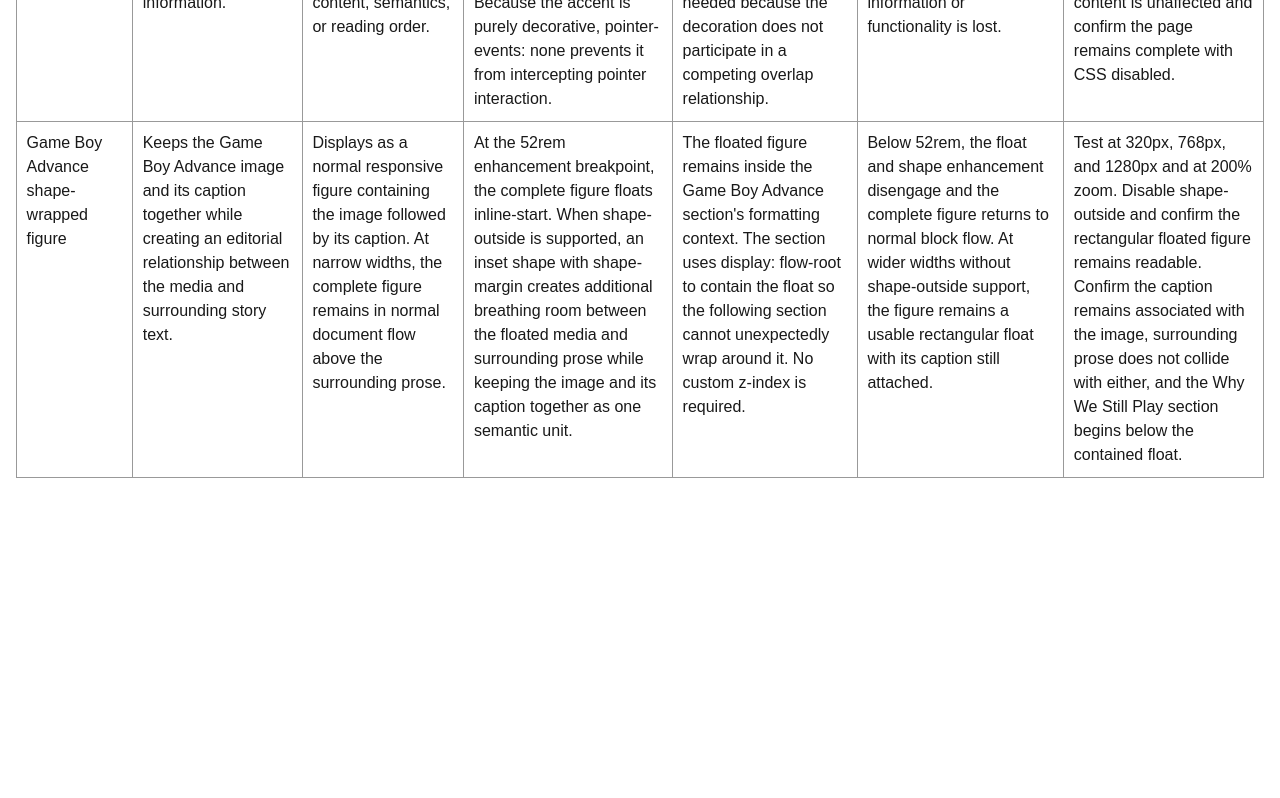
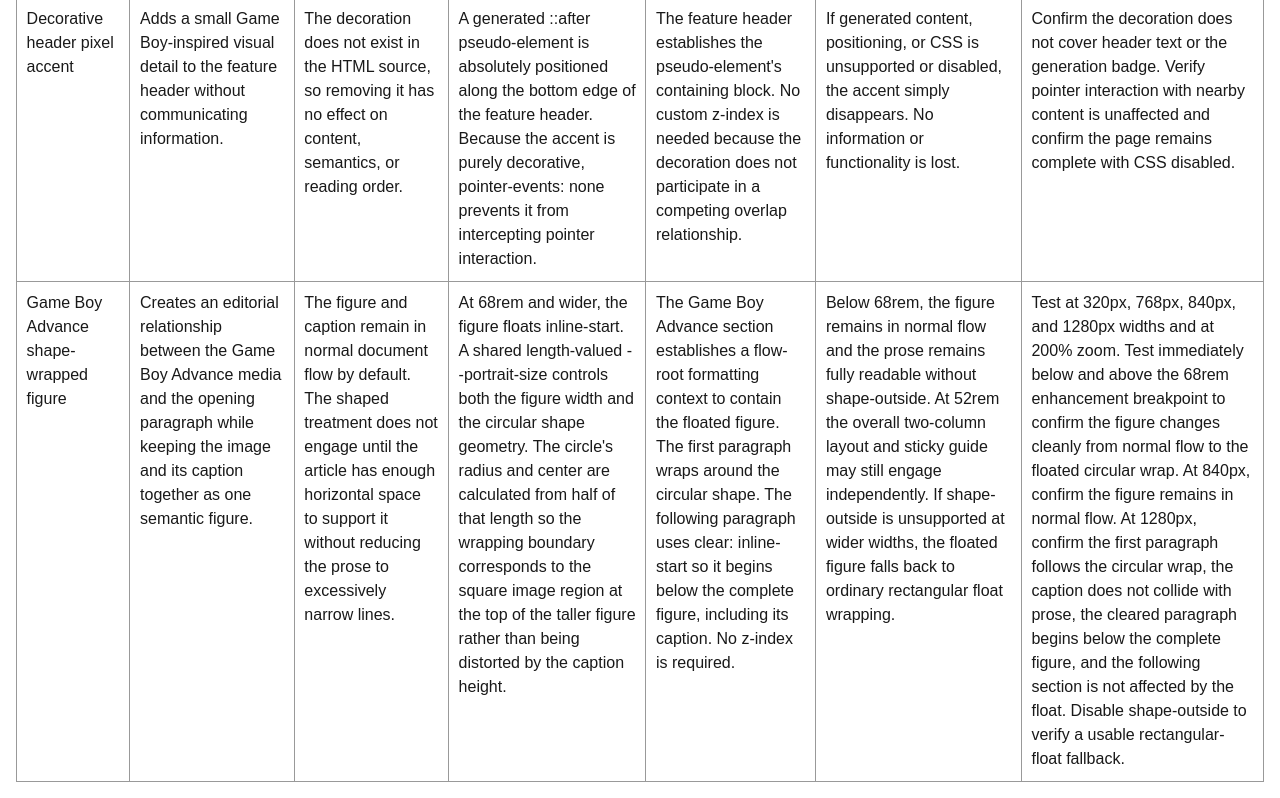
Before and after one commit to daddykeat/the-forgotten-handheld-feauture-story, a plain HTML site: page composition-plan.html in a window 1280 px wide. Shown: the part 1279-2077 px from the top of the page. Before the commit the page ends 1773 px from the top, so only its background shows below. Drawn offline with Linux system fonts and the light colour scheme.

Commit message:
Refine responsive shape wrap and document breakpoint testing

```diff
--- a/composition-plan.html
+++ b/composition-plan.html
@@ -41,6 +41,16 @@
             This plan documents each positioned, layered, clipped, rounded,
             or shape-wrapped element used in The Forgotten Handheld. Rows are
             updated as each enhancement is implemented and tested.
+        </p>
+
+        <p>
+            <strong>Implementation note:</strong>
+            Testing showed that the shaped media treatment required more
+            horizontal space than the primary two-column layout. The page grid
+            therefore begins at 52rem, while the Game Boy Advance float and
+            shape-outside enhancement begin at 68rem. This keeps the enhancement
+            content-driven and prevents narrow text wrapping near the primary
+            layout breakpoint.
         </p>
 
         <table>
@@ -242,50 +252,55 @@
                     <td>Game Boy Advance shape-wrapped figure</td>
 
                     <td>
-                        Keeps the Game Boy Advance image and its caption
-                        together while creating an editorial relationship
-                        between the media and surrounding story text.
+                        Creates an editorial relationship between the Game Boy Advance
+                        media and the opening paragraph while keeping the image and its
+                        caption together as one semantic figure.
                     </td>
 
                     <td>
-                        Displays as a normal responsive figure containing the
-                        image followed by its caption. At narrow widths, the
-                        complete figure remains in normal document flow above
-                        the surrounding prose.
+                        The figure and caption remain in normal document flow by default.
+                        The shaped treatment does not engage until the article has enough
+                        horizontal space to support it without reducing the prose to
+                        excessively narrow lines.
                     </td>
 
                     <td>
-                        At the 52rem enhancement breakpoint, the complete
-                        figure floats inline-start. When shape-outside is
-                        supported, an inset shape with shape-margin creates
-                        additional breathing room between the floated media
-                        and surrounding prose while keeping the image and its
-                        caption together as one semantic unit.
+                        At 68rem and wider, the figure floats inline-start. A shared
+                        length-valued --portrait-size controls both the figure width and
+                        the circular shape geometry. The circle's radius and center are
+                        calculated from half of that length so the wrapping boundary
+                        corresponds to the square image region at the top of the taller
+                        figure rather than being distorted by the caption height.
                     </td>
 
                     <td>
-                        The floated figure remains inside the Game Boy Advance
-                        section's formatting context. The section uses
-                        display: flow-root to contain the float so the
-                        following section cannot unexpectedly wrap around it.
-                        No custom z-index is required.
+                        The Game Boy Advance section establishes a flow-root formatting
+                        context to contain the floated figure. The first paragraph wraps
+                        around the circular shape. The following paragraph uses
+                        clear: inline-start so it begins below the complete figure,
+                        including its caption. No z-index is required.
                     </td>
 
                     <td>
-                        Below 52rem, the float and shape enhancement disengage
-                        and the complete figure returns to normal block flow.
-                        At wider widths without shape-outside support, the
-                        figure remains a usable rectangular float with its
-                        caption still attached.
+                        Below 68rem, the figure remains in normal flow and the prose
+                        remains fully readable without shape-outside. At 52rem the
+                        overall two-column layout and sticky guide may still engage
+                        independently. If shape-outside is unsupported at wider widths,
+                        the floated figure falls back to ordinary rectangular float
+                        wrapping.
                     </td>
 
-                    <td>
-                        Test at 320px, 768px, and 1280px and at 200% zoom.
-                        Disable shape-outside and confirm the rectangular
-                        floated figure remains readable. Confirm the caption
-                        remains associated with the image, surrounding prose
-                        does not collide with either, and the Why We Still
-                        Play section begins below the contained float.
+                     <td>
+                        Test at 320px, 768px, 840px, and 1280px widths and at
+                        200% zoom. Test immediately below and above the 68rem
+                        enhancement breakpoint to confirm the figure changes cleanly
+                        from normal flow to the floated circular wrap. At 840px,
+                        confirm the figure remains in normal flow. At 1280px, confirm
+                        the first paragraph follows the circular wrap, the caption
+                        does not collide with prose, the cleared paragraph begins
+                        below the complete figure, and the following section is not
+                        affected by the float. Disable shape-outside to verify a
+                        usable rectangular-float fallback.
                     </td>
                 </tr>
             </tbody>
```
Also changed, not shown: index.html (+1 -1 lines), styles.css (+20 -8 lines).
